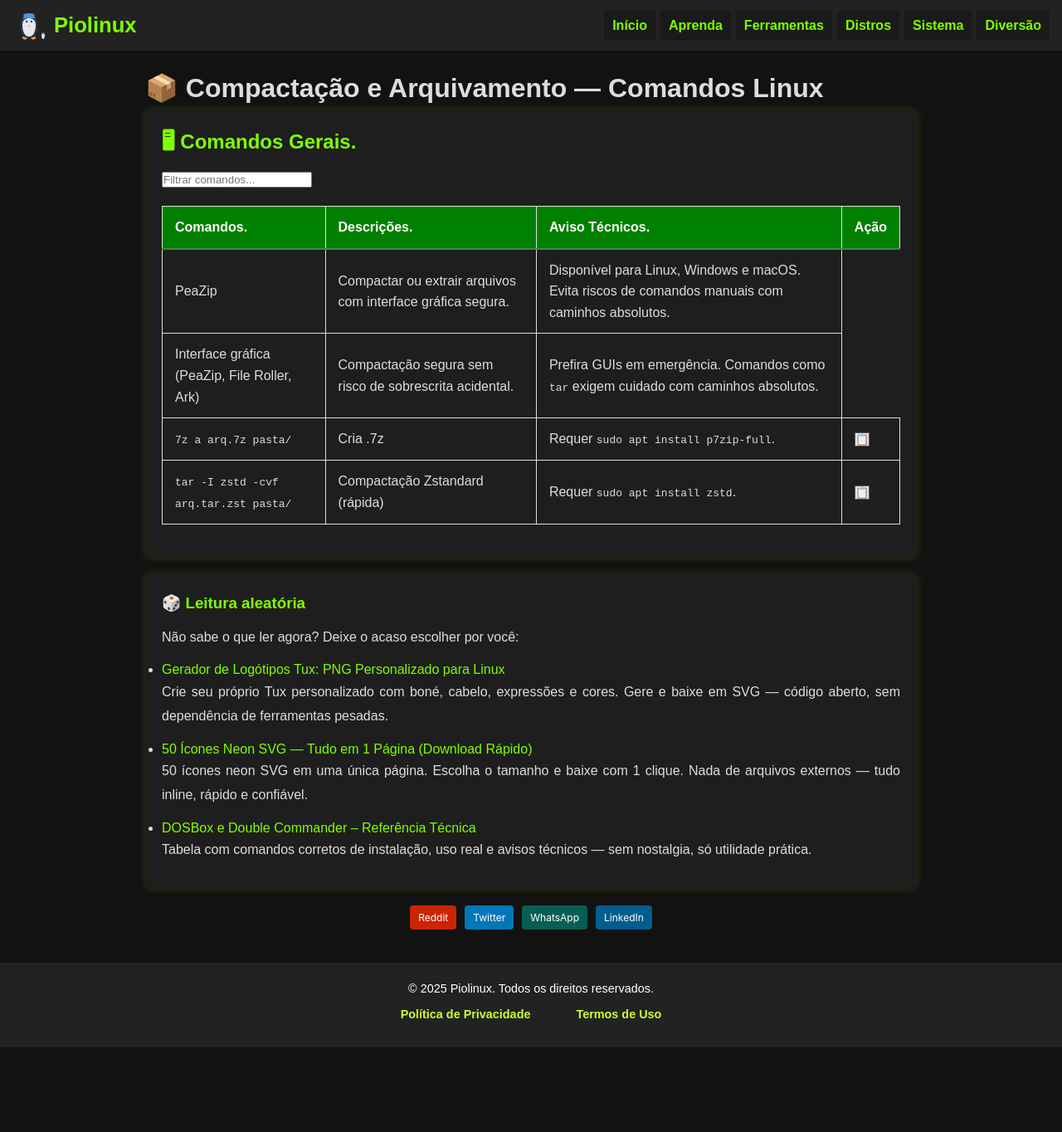
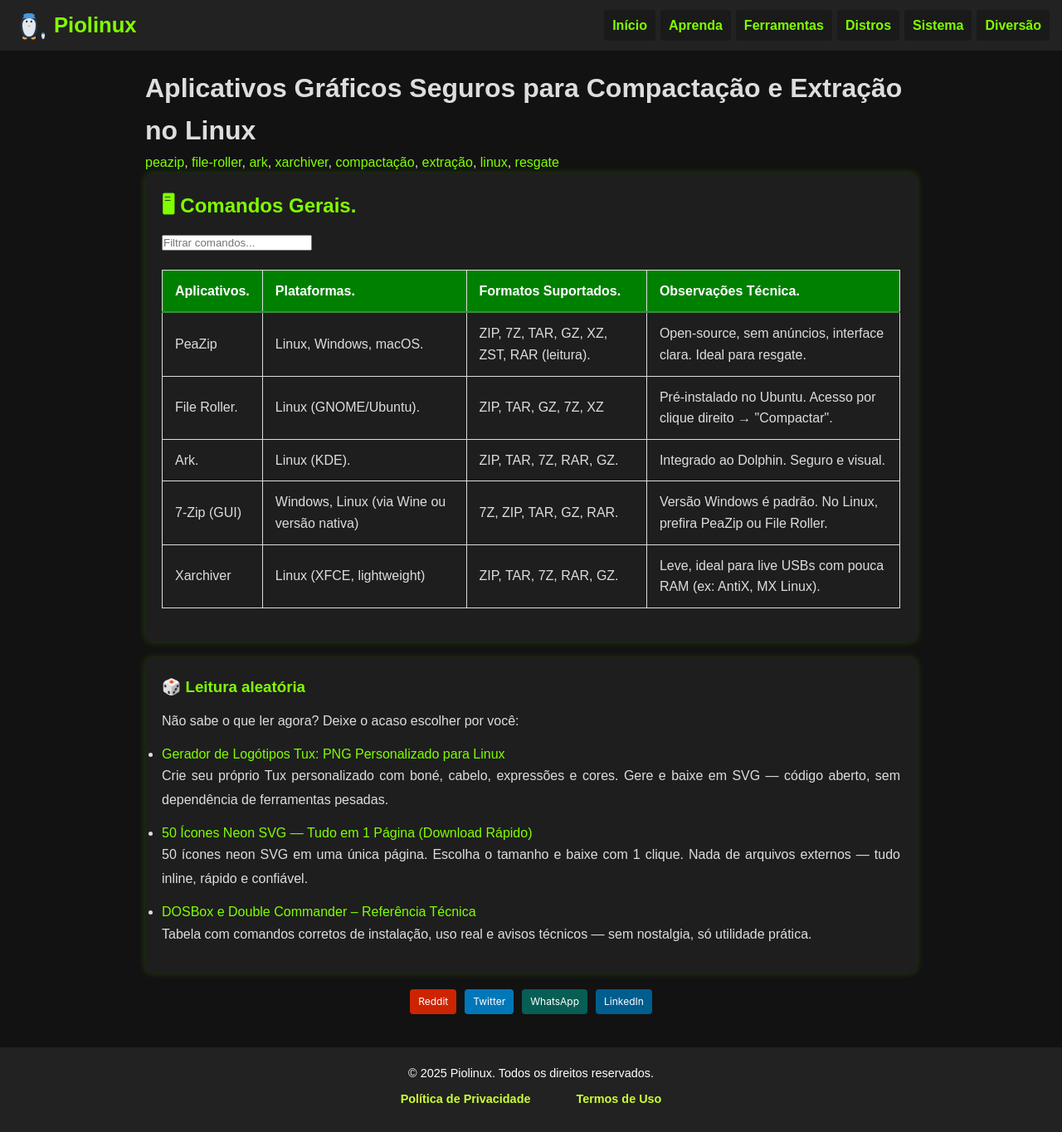
Before and after one commit to Piolinux/piolinux-site, a Jekyll site: the page built from _pages/_comandos/compactacao-e-arquivamento.md, in a window 1280 px wide. Shown: the whole page at 83% size. Built offline with Jekyll 4.4.1, drawn with Linux system fonts in a browser that asks for light colours; before the commit the page ends 1262 px from its top, so only the background shows below that.

Commit message:
Update compactacao-e-arquivamento.md

```diff
--- a/_pages/_comandos/compactacao-e-arquivamento.md
+++ b/_pages/_comandos/compactacao-e-arquivamento.md
@@ -1,8 +1,11 @@
 ---
 layout: default
-title: "📦 Compactação e Arquivamento — Comandos Linux"
-description: "Guia técnico com comandos essenciais de Compactação e Arquivamento. Copie, cole e use direto no terminal. Organizado por compactação e arquivamento."
-permalink: /compactacao-e-arquivamento/
+title: "Aplicativos Gráficos Seguros para Compactação e Extração no Linux"
+description: "PeaZip, File Roller, Ark, Xarchiver — interfaces seguras para compactar e extrair arquivos sem risco de comandos manuais perigosos."
+author: "Piolinux"
+categories: [linux, resgate, utilitários, terminal, segurança]
+tags: [peazip, file-roller, ark, xarchiver, compactação, extração, linux, resgate]
+permalink: /aplicativos-graficos-compactacao-linux/
 ---
 
 
@@ -23,42 +26,50 @@ function filtrarLinhas(termo) {
 </script>
 
 
+
 <div class="table-container">
-<table class="evergreen-table">
-  <thead>
-    <tr>
-      <th>Comandos.</th>
-      <th>Descrições.</th>
-      <th>Aviso Técnicos.</th>
-      <th>Ação</th>
-    </tr>
-  </thead>
-  <tbody>
-    <tr>
-  <td data-label="Ferramenta">PeaZip</td>
-  <td data-label="Propósito">Compactar ou extrair arquivos com interface gráfica segura.</td>
-  <td data-label="Aviso Técnico">Disponível para Linux, Windows e macOS. Evita riscos de comandos manuais com caminhos absolutos.</td>
-</tr>
-    <tr>
-  <td data-label="Ferramenta">Interface gráfica (PeaZip, File Roller, Ark)</td>
-  <td data-label="Propósito">Compactação segura sem risco de sobrescrita acidental.</td>
-  <td data-label="Aviso Técnico">Prefira GUIs em emergência. Comandos como <code>tar</code> exigem cuidado com caminhos absolutos.</td>
-</tr>
-
-    <tr>
-      <td data-label="Comando"><code>7z a arq.7z pasta/</code></td>
-      <td data-label="Descrição">Cria .7z</td>
-      <td data-label="Aviso Técnico">Requer <code>sudo apt install p7zip-full</code>.</td>
-      <td data-label="Ação"><button class="copy-btn" data-command="7z a arq.7z pasta/">📋</button></td>
-    </tr>
-    <tr>
-      <td data-label="Comando"><code>tar -I zstd -cvf arq.tar.zst pasta/</code></td>
-      <td data-label="Descrição">Compactação Zstandard (rápida)</td>
-      <td data-label="Aviso Técnico">Requer <code>sudo apt install zstd</code>.</td>
-      <td data-label="Ação"><button class="copy-btn" data-command="tar -I zstd -cvf arq.tar.zst pasta/">📋</button></td>
-    </tr>
-   </tbody>
-</table>
+  <table class="evergreen-table">
+    <thead>
+      <tr>
+        <th>Aplicativos.</th>
+        <th>Plataformas.</th>
+        <th>Formatos Suportados.</th>
+        <th>Observações Técnica.</th>
+      </tr>
+    </thead>
+    <tbody>
+      <tr>
+        <td data-label="Aplicativo">PeaZip</td>
+        <td data-label="Plataformas">Linux, Windows, macOS.</td>
+        <td data-label="Formatos Suportados">ZIP, 7Z, TAR, GZ, XZ, ZST, RAR (leitura).</td>
+        <td data-label="Observação Técnica">Open-source, sem anúncios, interface clara. Ideal para resgate.</td>
+      </tr>
+      <tr>
+        <td data-label="Aplicativo">File Roller.</td>
+        <td data-label="Plataformas">Linux (GNOME/Ubuntu).</td>
+        <td data-label="Formatos Suportados">ZIP, TAR, GZ, 7Z, XZ</td>
+        <td data-label="Observação Técnica">Pré-instalado no Ubuntu. Acesso por clique direito → "Compactar".</td>
+      </tr>
+      <tr>
+        <td data-label="Aplicativo">Ark.</td>
+        <td data-label="Plataformas">Linux (KDE).</td>
+        <td data-label="Formatos Suportados">ZIP, TAR, 7Z, RAR, GZ.</td>
+        <td data-label="Observação Técnica">Integrado ao Dolphin. Seguro e visual.</td>
+      </tr>
+      <tr>
+        <td data-label="Aplicativo">7-Zip (GUI)</td>
+        <td data-label="Plataformas">Windows, Linux (via Wine ou versão nativa)</td>
+        <td data-label="Formatos Suportados">7Z, ZIP, TAR, GZ, RAR.</td>
+        <td data-label="Observação Técnica">Versão Windows é padrão. No Linux, prefira PeaZip ou File Roller.</td>
+      </tr>
+      <tr>
+        <td data-label="Aplicativo">Xarchiver</td>
+        <td data-label="Plataformas">Linux (XFCE, lightweight)</td>
+        <td data-label="Formatos Suportados">ZIP, TAR, 7Z, RAR, GZ.</td>
+        <td data-label="Observação Técnica">Leve, ideal para live USBs com pouca RAM (ex: AntiX, MX Linux).</td>
+      </tr>
+    </tbody>
+  </table>
 </div>
 
 
```
